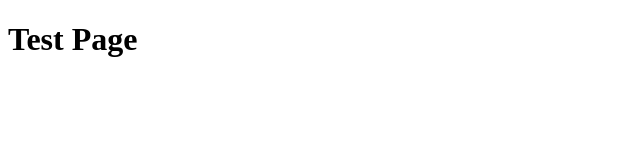
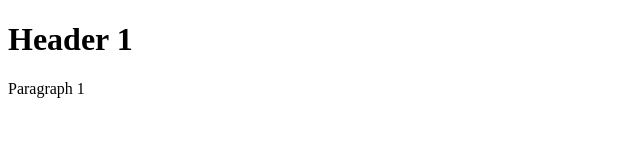
Before and after one commit to tharkare/portfolio5, a plain HTML site: page index.html in a window 1280 px wide. Shown: the whole page, without its empty margins (0-640 px from the left). Drawn offline with Linux system fonts and the light colour scheme.

Commit message:
Second Test Page
I have no idea what i'm actually doing

```diff
--- a/index.html
+++ b/index.html
@@ -6,7 +6,8 @@
 	</head>
 
 	<body>
-        <h1> Test Page</h1>
+        <h1> Header 1</h1>
+        <p> Paragraph 1</p>
 		<!-- Content of the Body -->
         <!-- Put in some header tags, and some paragraph tags-->
         <!--Open this and try a couple out that you are interested in https://developer.mozilla.org/en-US/docs/Web/HTML/Element-->
```
